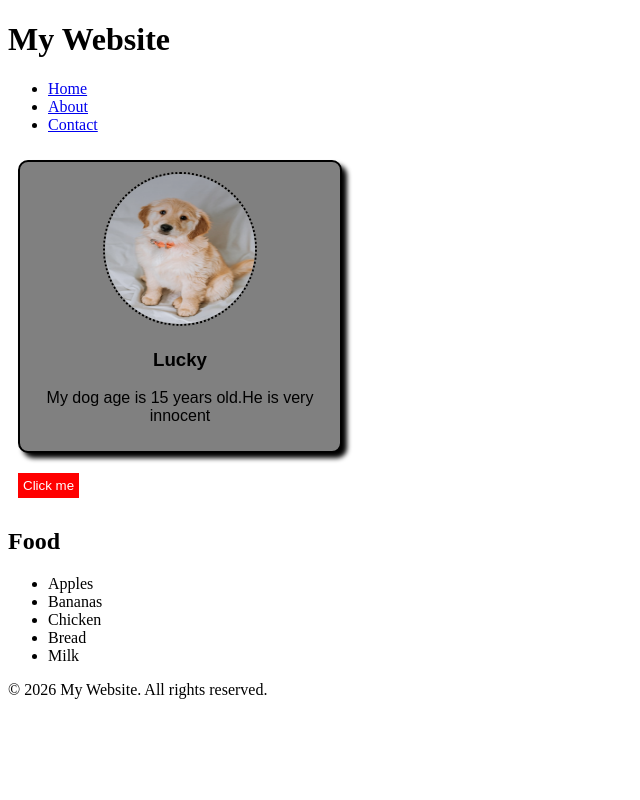
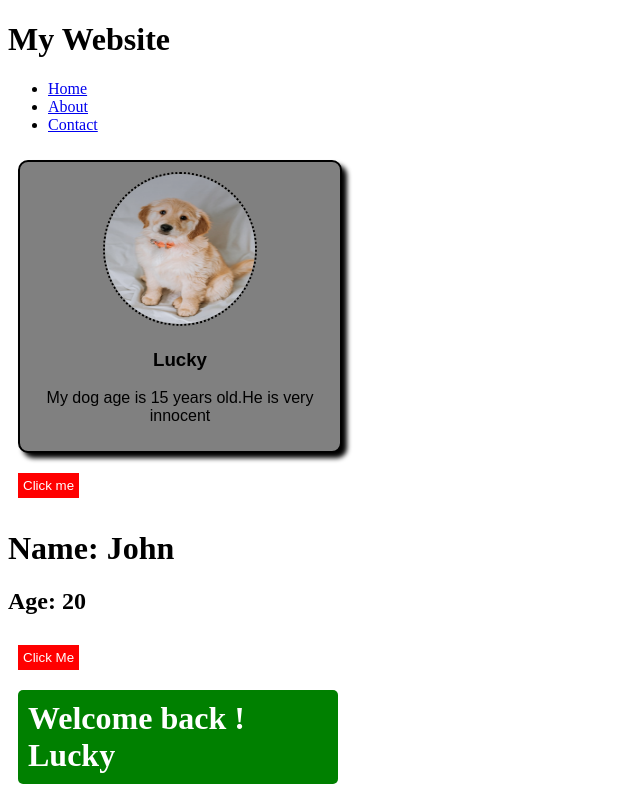
Before and after one commit to gowrivenneti/React-Learning, a React (Vite) app: page / in a window 1280 px wide. Shown: the top 800 px of the page, without its empty margins (0-640 px from the left). Built offline with nearby package versions, Linux system fonts and the light colour scheme.

Commit message:
Props and conditional rendering topics are covered

```diff
--- a/package.json
+++ b/package.json
@@ -10,6 +10,7 @@
     "preview": "vite preview"
   },
   "dependencies": {
+    "prop-types": "^15.8.1",
     "react": "^19.2.6",
     "react-dom": "^19.2.6"
   },
--- a/src/App.jsx
+++ b/src/App.jsx
@@ -4,14 +4,17 @@ import Header from './Header.jsx'
 import Food from './Food.jsx'
 import Card from './Card.jsx'
 import Button from './Button.jsx'
+import Student from './Student.jsx'
+import Condition from './Condition.jsx'
 function App() {
 
   return (
     <>
       <Header />
       <Card/>
-
       <Button/>
+      <Student name="John" age={20} />
+      <Condition isLoggedIn={true} name="Lucky" />
       <Food />
       <Footer />
     </>
--- a/src/Button.jsx
+++ b/src/Button.jsx
@@ -4,6 +4,5 @@ function Button(){
          <button className="button"> Click me</button>
         </div>
     );
-
 }
 export default Button;
--- /dev/null
+++ b/src/Condition.jsx
@@ -0,0 +1,21 @@
+import PropTypes from 'prop-types';
+
+Condition.propTypes = {
+    isLoggedIn: PropTypes.bool,
+    name: PropTypes.string
+};
+Condition.defaultProps = {
+    isLoggedIn: false,
+    name: "Guest"
+};
+
+function Condition(Props){
+    const welcome= <h1 className="welcome">Welcome back ! {Props.name}</h1>;
+    const login= <h1 className="login">Please sign up.</h1>;
+    return(
+        <div className="condition">
+            {Props.isLoggedIn ? welcome : login}
+        </div>
+    );
+}
+export default Condition;
--- /dev/null
+++ b/src/Student.jsx
@@ -0,0 +1,18 @@
+function Student(props){
+    return(
+        <div className="student">
+            <h1>Name: {props.name}</h1>
+            <h2>Age: {props.age}</h2>
+            <button className="button">Click Me</button>
+        </div>
+    );
+    Student.propTypes={
+        name:PropTypes.string,
+        age:PropTypes.number
+    }
+    Student.defaultProps={
+        name:"Guest",
+        age:0
+    }
+}
+export default Student;
--- a/src/index.css
+++ b/src/index.css
@@ -27,4 +27,26 @@
   border:none;
   color:white;
   background-color:red;
+  cursor:pointer;
 }
+.button:hover{
+  background-color:darkred;
+}
+
+.welcome{
+  color: white;
+  background-color: green;
+  margin: 10px;
+  padding: 10px;
+  width: 300px;
+  border-radius: 5px;
+}
+
+.login{
+  color: white;
+  background-color: red;
+  margin: 10px;
+  padding: 10px;
+  width: 300px;
+  border-radius: 5px;
+}
```
Also changed, not shown: 1 other file (tests, documents, lock files or other folders).
